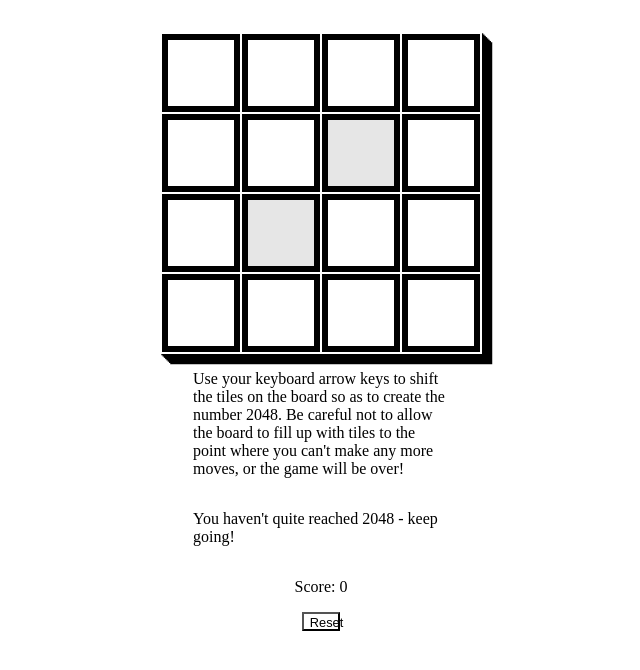
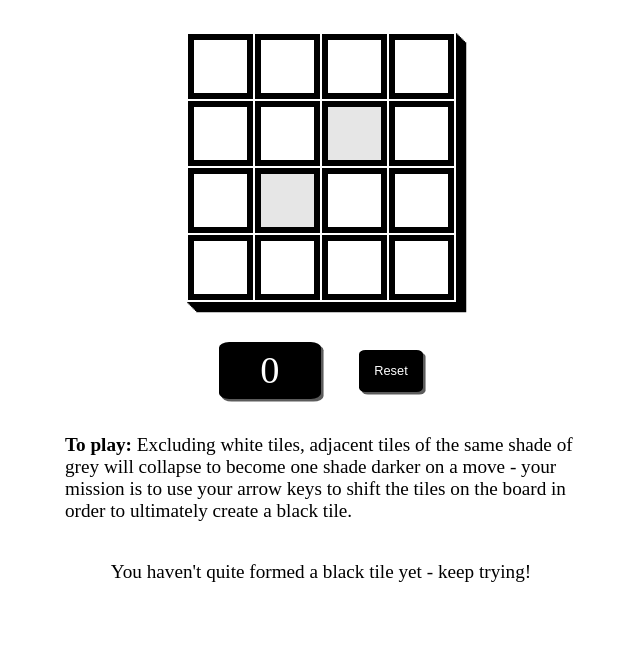
Before and after one commit to boyceby/black-and-white-and-grey, a website with bundled scripts: page index.html in a window 1280 px wide. Shown: the part 104-774 px from the top of the page, without its empty margins (319-959 px from the left). Built offline with nearby package versions, Linux system fonts and the light colour scheme.

Commit message:
Placement of directions below.

```diff
--- a/engine/gameView.js
+++ b/engine/gameView.js
@@ -26,27 +26,14 @@ export default class View {
         gameTable_div.append(gameTable);
         this.div.append(gameTable_div);
 
-        const directions_div = document.createElement('div');
-        directions_div.classList.add('directions');
-        const directions = document.createElement('p');
-        directions.innerHTML = "Use your keyboard arrow keys to shift the tiles on the board so as to create the number 2048. Be careful not to allow the board to fill up with tiles to the point where you can't make any more moves, or the game will be over!"
-        directions_div.append(directions);
-        this.div.append(directions_div);
-
-        const gameStatus_div = document.createElement('div');
-        gameStatus_div.classList.add('gameStatus');
-        const gameStatus = document.createElement('p');
-        gameStatus.innerHTML = "You haven't quite reached 2048 - keep going!";
-        gameStatus.id = 'currentGameStatus';
-        gameStatus_div.append(gameStatus);
-        this.div.append(gameStatus_div);
+        const dash_div = document.createElement('div');
+        dash_div.classList.add('dash');
+        this.div.append(dash_div);
 
         const score_div = document.createElement('div');
-        score_div.classList.add('score');
-        const score = document.createElement('p');
-        score.innerHTML = "Score: <span id='currentScore'>0</span>";
-        score_div.append(score);
-        this.div.append(score_div);
+        score_div.id = 'currentScore';
+        score_div.innerHTML = "0";
+        dash_div.append(score_div);
 
         const resetButton_div = document.createElement('div');
         resetButton_div.classList.add('resetButton');
@@ -56,7 +43,22 @@ export default class View {
             this.updateResetListeners({});
         });
         resetButton_div.append(resetButton);
-        this.div.append(resetButton_div);
+        dash_div.append(resetButton_div);
+
+        const directions_div = document.createElement('div');
+        directions_div.classList.add('directions');
+        const directions = document.createElement('p');
+        directions.innerHTML = "<strong>To play:</strong> Excluding white tiles, adjacent tiles of the same shade of grey will collapse to become one shade darker on a move - your mission is to use your arrow keys to shift the tiles on the board in order to ultimately create a black tile."
+        directions_div.append(directions);
+        this.div.append(directions_div);
+
+        const gameStatus_div = document.createElement('div');
+        gameStatus_div.classList.add('gameStatus');
+        const gameStatus = document.createElement('p');
+        gameStatus.innerHTML = "You haven't quite formed a black tile yet - keep trying!";
+        gameStatus.id = 'currentGameStatus';
+        gameStatus_div.append(gameStatus);
+        this.div.append(gameStatus_div);
 
 
         /* Observation of Model */
@@ -69,18 +71,18 @@ export default class View {
         this.model.onReset((e) => {
             document.querySelector('#gameTable').replaceWith(renderGameTable(e.board));
             document.querySelector('#currentScore').innerHTML = `${e.score}`;
-            document.querySelector('#currentGameStatus').innerHTML = "You haven't quite reached 2048 - keep going!";
+            document.querySelector('#currentGameStatus').innerHTML = "You haven't quite formed a black tile yet - keep trying!";
         });
 
         this.model.onWin((e) => {
-            document.querySelector('#currentGameStatus').innerHTML = "You created a tile with 2048 - you've won! Keep going to try to achieve as high of a score as possible!"
+            document.querySelector('#currentGameStatus').innerHTML = "You made a black tile - you've won! Keep going to try to achieve as high of a score as possible!"
         });
 
         this.model.onLose((e) => {
             if (e.won) {
-                document.querySelector('#currentGameStatus').innerHTML = "Game over! You created a tile with 2048 and won!";
+                document.querySelector('#currentGameStatus').innerHTML = "Game over! You created a black tile and won!";
             } else {
-                document.querySelector('#currentGameStatus').innerHTML = "Game over! You failed to create a tile with 2048 - try again by resetting below!";
+                document.querySelector('#currentGameStatus').innerHTML = "Game over! Almost! Try again by resetting below!";
             }
         });
 
@@ -163,9 +165,6 @@ const renderGameTable = function (board) {
             const tTile = document.createElement('td');
             tTile.classList.add('tile')
             tTile.dataset.val = `${board[j+(i * boardDimension)]}`;
-            // const tTileContent = document.createElement('p');
-            // tTileContent.innerHTML = `${board[j+(i * boardDimension)]}`;
-            // tTile.append(tTileContent);
             tRow.append(tTile);
         }
         gameTable.append(tRow);
--- a/index.html
+++ b/index.html
@@ -2,12 +2,12 @@
 <html lang="en">
     <head>
         <meta charset="UTF-8">
-        <title>2048</title>
+        <title>black-and-white-and-grey</title>
         <link rel="stylesheet" href="style.css" type="text/css">
         <script type="module" src="./engine/gameModel.js"></script>
         <script type="module" src="./engine/gameController.js"></script>
         <script type="module" src="./engine/gameView.js"></script>
-        <script type="module" src="./engine/2048.js"></script>
+        <script type="module" src="./engine/b&w&g.js"></script>
     </head>
     <body>
     </body>
--- a/style.css
+++ b/style.css
@@ -9,7 +9,13 @@ div.title h1 {
 }
 
 p {
-    max-width: 20vw;
+    font-size: 1.5vw;
+    max-width: 40vw;
+}
+
+
+div.directions {
+    margin-top: 2vh;
 }
 
 
@@ -29,8 +35,8 @@ div.gameTable {
   }
 
 .tile {
-    width: 5vw;
-    height: 5vw;
+    width: 4vw;
+    height: 4vw;
     border: .5vw solid black;
     font-weight: bold;
     text-align: center;
@@ -138,20 +144,43 @@ div.gameTable {
 
 /* Miscellaneous */
 
+.dash {
+    display: flex;
+    justify-content: space-between;
+    align-items: center;
+    margin-top: 5vh;
+}
+
+
+#currentScore {
+    border: .5vw solid black;
+    border-radius: 10%;
+    height: 3.5vw;
+    width: 7vw;
+    background-color: black;
+    font-size: 3vw;
+    color: white;
+    text-align: center;
+    box-shadow:rgb(92, 92, 92) .2vw .2vw 0;
+    margin-right: 3vw;
+}
+
 button {
-    background: rgb(255, 255, 255);
-    border-color: black;
-    width: 3vw;
-    height: 1.5vw;
+    border: .5vw solid black;
+    border-radius: 10%;
+    height: 3.25vw;
+    width: 5vw;
+    background-color: black;
     font-size: 1vw;
-    transition: transform .12s ease-in-out;
+    color: white;
+    text-align: center;
+    box-shadow:rgb(92, 92, 92) .2vw .2vw 0;
+
   }
 
 button:hover {
-    transform: translate(-100%, -100%);
-    box-shadow: #000 .6vw .6vw 0;
+    cursor: pointer;
 }
-
 
 /*
 INSPIRATION:
```
Also changed, not shown: engine/b&w&g.js (renamed from engine/2048.js).
